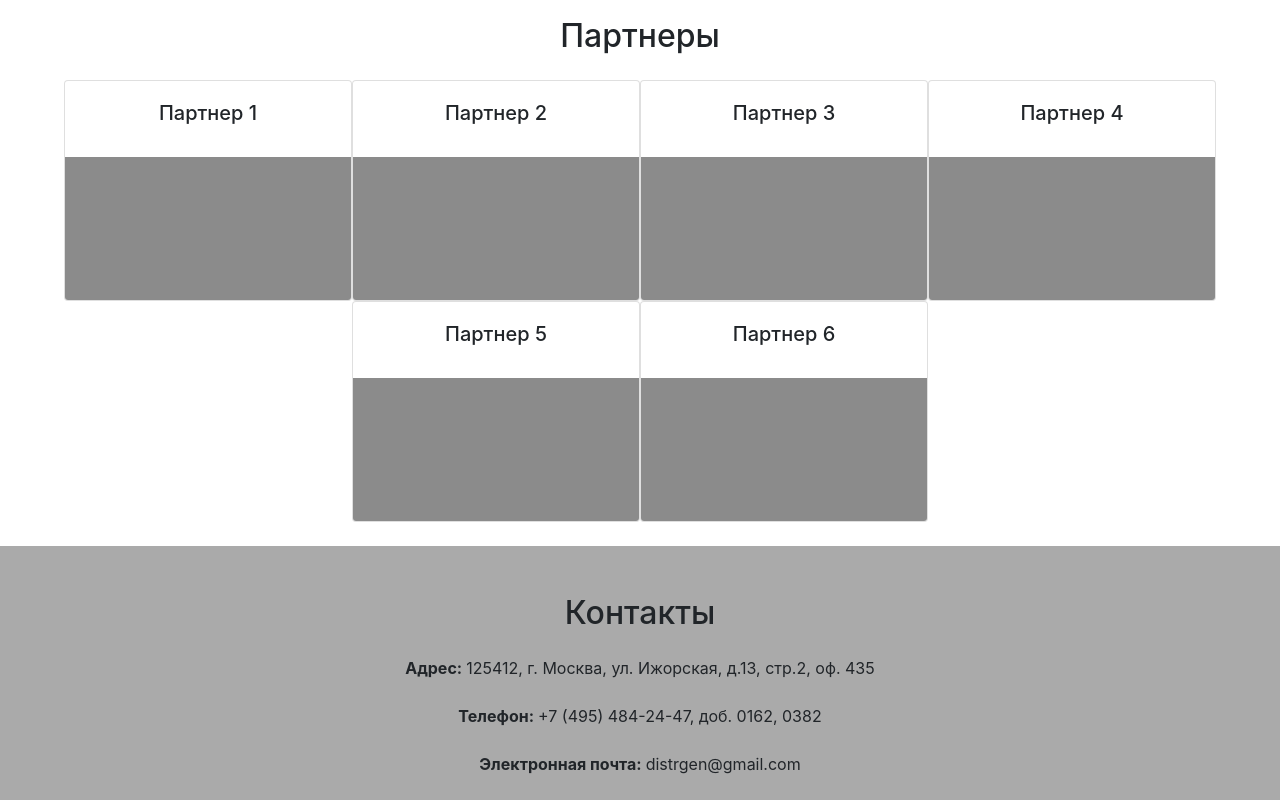
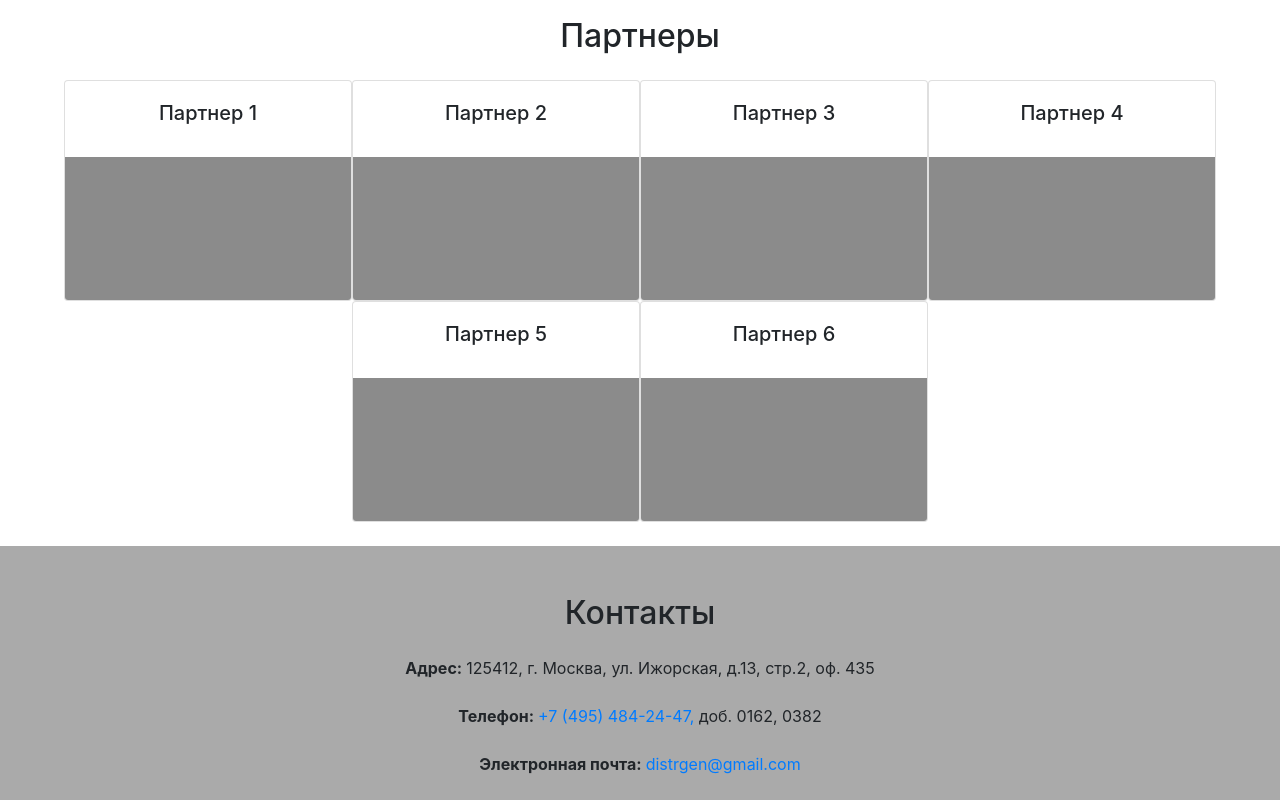
Before and after one commit to distrgen/distrgen.github.io, a plain HTML site: page draft/index.html in a window 1280 px wide. Shown: the part 1419-2219 px from the top of the page. Drawn offline with nearby package versions, Linux system fonts and the light colour scheme.

Commit message:
Improve contact section

```diff
--- a/draft/index.html
+++ b/draft/index.html
@@ -238,7 +238,10 @@
 					Телефон:
 				</div>
 				<div>
-					+7 (495) 484-24-47, доб. 0162, 0382
+					<a href="tel:+7 (495) 484-24-47">
+						+7 (495) 484-24-47,
+					</a>
+					доб. 0162, 0382
 				</div>
 			</div>
 			<div class="row justify-content-center mt-4">
@@ -246,7 +249,9 @@
 					Электронная почта:
 				</div>
 				<div>
-					distrgen@gmail.com
+					<a href="mailto:distrgen@gmail.com">
+						distrgen@gmail.com
+					</a>
 				</div>
 			</div>
 		</div>
```
